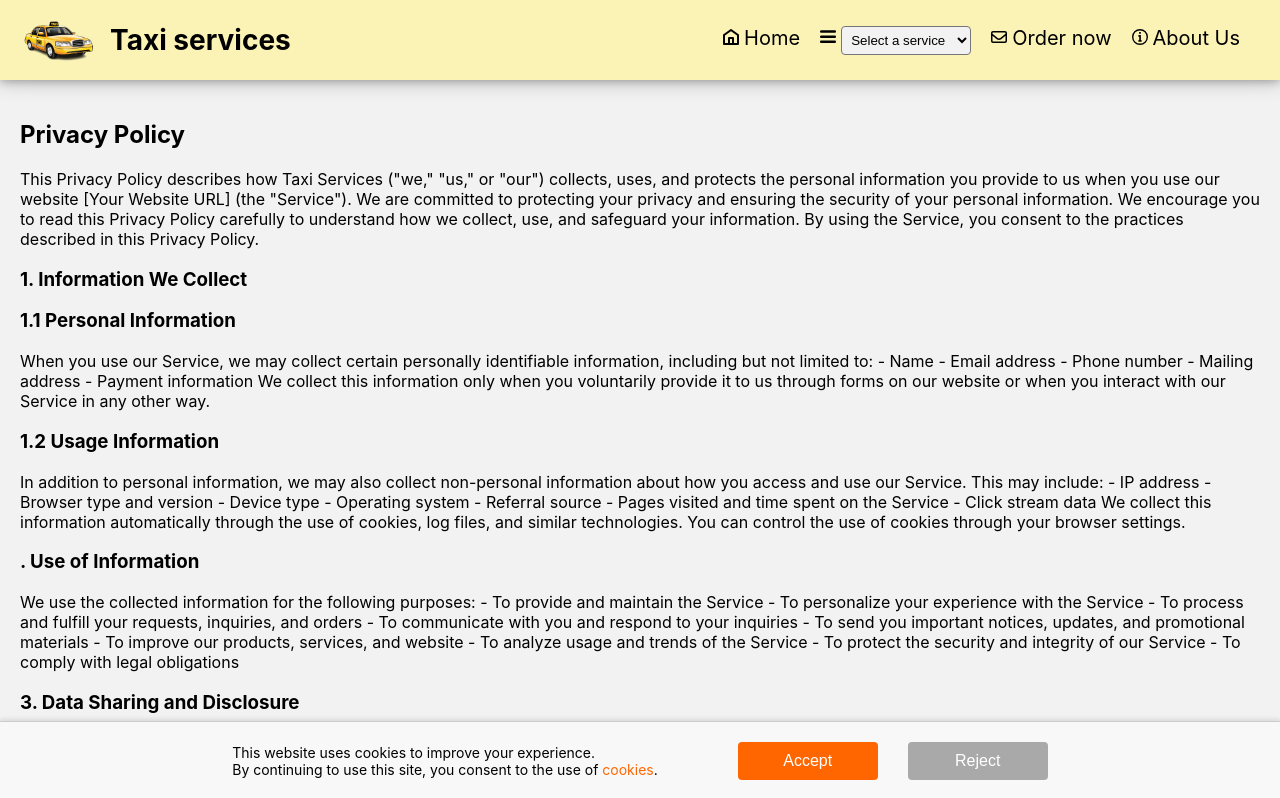
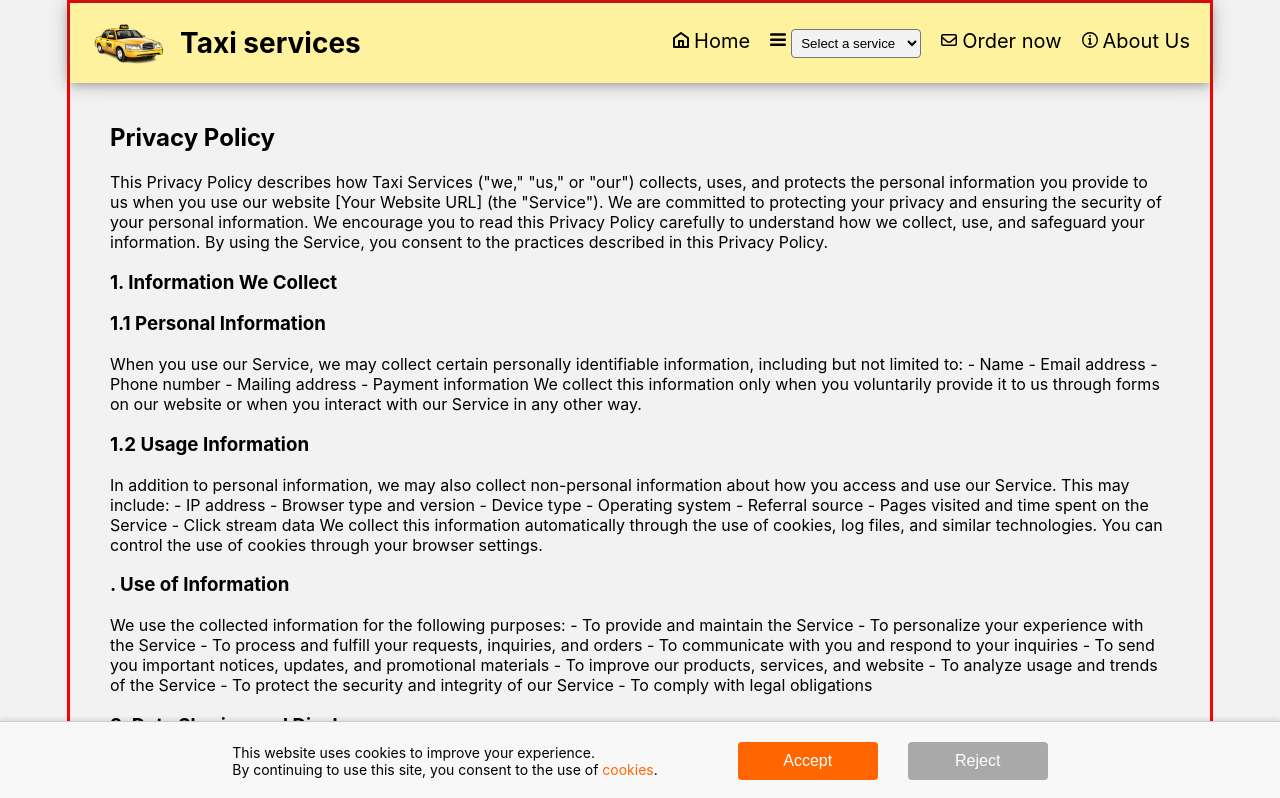
Before and after one commit to veluat/taxi-services, a React (Create React App) app: page /privacy-policy in a window 1280 px wide. Shown: the top 798 px of the page. Built offline with nearby package versions, Linux system fonts and the light colour scheme.

Commit message:
style: total fix

```diff
--- a/src/App.js
+++ b/src/App.js
@@ -17,6 +17,7 @@ import {CookiePolicy} from "./components/cookie-policy/CookiePolicy";
 function App() {
     return (
         <div className="App">
+            <div className="main-container">
                 <BrowserRouter>
                     <Header/>
                     <CookieMessage/>
@@ -35,6 +36,7 @@ function App() {
                     <Footer/>
                 </BrowserRouter>
             </div>
+        </div>
     );
 }
 
--- a/src/assets/style/variables.css
+++ b/src/assets/style/variables.css
@@ -7,4 +7,5 @@
     --border-color: #ccc;
     --background: #f2f2f2;
     --body-padding: 0 20px;
+    --text-padding: 0 40px;
 }
--- a/src/components/cookie-policy/CookiePolicy.css
+++ b/src/components/cookie-policy/CookiePolicy.css
@@ -1,3 +1,3 @@
 .cookie-policy {
-    padding: var(--body-padding);
+    padding: var(--text-padding);
 }
--- a/src/components/privacy-policy/PrivacyPolicy.css
+++ b/src/components/privacy-policy/PrivacyPolicy.css
@@ -1,3 +1,3 @@
 .privacy-policy {
-    padding: var(--body-padding);
+    padding: var(--text-padding);
 }
--- a/src/components/thankYou/ThankYou.css
+++ b/src/components/thankYou/ThankYou.css
@@ -2,7 +2,6 @@
     display: flex;
     justify-content: center;
     align-items: center;
-    padding: 20px;
     border-radius: 8px;
     min-height: 60vh;
     width: 50%;
--- a/src/index.css
+++ b/src/index.css
@@ -14,3 +14,11 @@ code {
     font-family: source-code-pro, Menlo, Monaco, Consolas, 'Courier New',
     monospace;
 }
+
+.main-container {
+    max-width: 1140px;
+    width: 100%;
+    height: 100%;
+    margin: 0 auto;
+    border: 3px solid red;
+}
--- a/src/layout/header/Header.css
+++ b/src/layout/header/Header.css
@@ -4,7 +4,7 @@
     justify-content: space-between;
     margin-bottom: 40px;
     padding-left: 20px;
-    background-color: var(--primary-background);
+    background-color: rgba(255, 242, 158, 1);
     box-shadow: var(--shadow);
     position: sticky;
     z-index: 10;
@@ -30,7 +30,7 @@
     color: var(--primary-hover-color);
 }
 
-@media screen and (max-width: 820px) {
+@media screen and (max-width: 840px) {
     .logo a {
         display: none;
     }
--- a/src/layout/header/burger-menu/BurgerMenu.css
+++ b/src/layout/header/burger-menu/BurgerMenu.css
@@ -15,7 +15,7 @@
     right: 0;
     bottom: 0;
     z-index: 9999;
-    background-color: var(--primary-background);
+    background-color: rgba(255, 242, 158, 1);
     display: flex;
     flex-direction: column;
     justify-content: center;
@@ -52,8 +52,8 @@
 
 .burger-icon {
     position: fixed;
-    top: -125px;
-    right: -100px;
+    top: -130px;
+    right: -125px;
     width: 200px;
     height: 200px;
     z-index: 999999;
--- a/src/layout/header/menu/Menu.css
+++ b/src/layout/header/menu/Menu.css
@@ -21,6 +21,10 @@
     color: rgb(0, 0, 0);
 }
 
+.list li:last-child {
+    margin-right: 0;
+}
+
 .list li a {
     color: rgb(0, 0, 0);
     text-decoration: none;
--- a/src/layout/sections/services/service/driver/Driver.css
+++ b/src/layout/sections/services/service/driver/Driver.css
@@ -39,5 +39,5 @@
 }
 
 .driver-text {
-    margin-right: 20px;
+    margin: 20px;
 }
--- a/src/layout/sections/services/service/transportation/Transportation.css
+++ b/src/layout/sections/services/service/transportation/Transportation.css
@@ -39,5 +39,5 @@
 }
 
 .transportation-text {
-    padding-right: 20px;
+    padding: 20px;
 }
```
Lines whose indentation alone changed are shown as unchanged.
